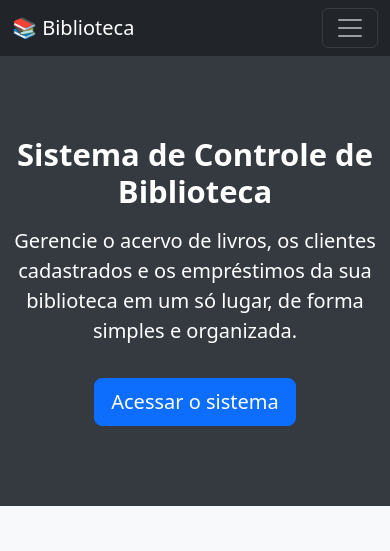
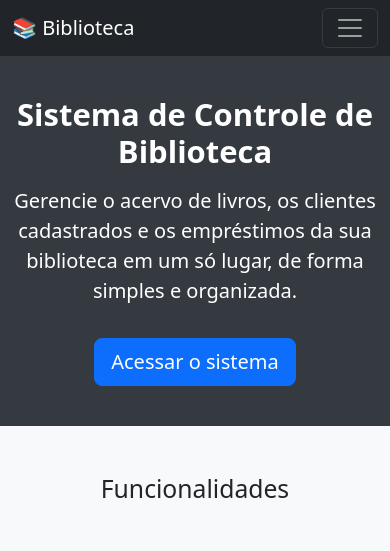
Before and after one commit to ProfAndersonVanin/teste_claude, a PHP site: page / in a window 390 px wide. Shown: the top 551 px of the page. Run offline with PHP 8.4, Linux system fonts and the light colour scheme; some libraries are stand-ins or nearby versions.

Commit message:
Etapa 9: ajustes finais de responsividade e revisao geral

```diff
--- a/assets/css/estilo.css
+++ b/assets/css/estilo.css
@@ -10,6 +10,12 @@ body {
     background-color: #343a40;
     color: #ffffff;
     padding: 80px 0;
+}
+
+@media (max-width: 767.98px) {
+    .hero {
+        padding: 40px 0;
+    }
 }
 
 .hero h1 {
```
